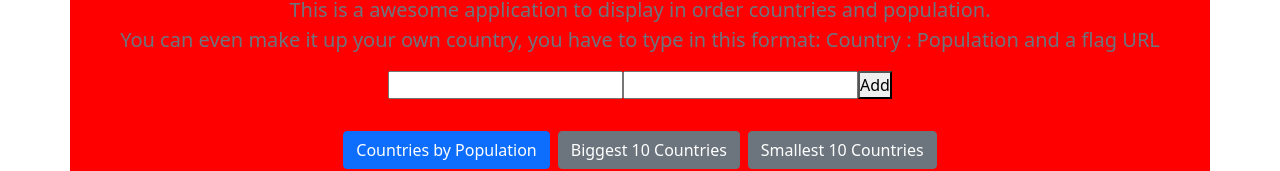
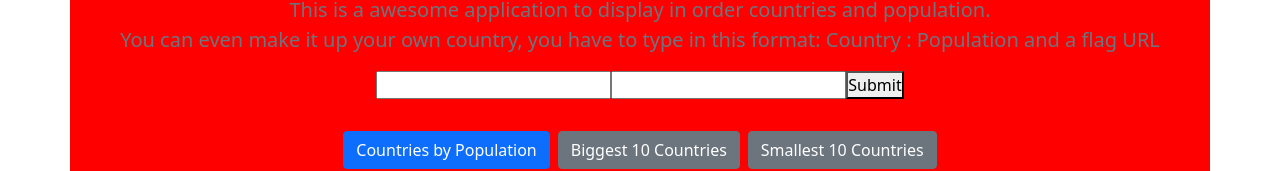
Before and after one commit to Riuqlav/Countries, a React (Create React App) app: page / in a window 1280 px wide. Shown: the part 151-322 px from the top of the page. Built offline with nearby package versions, Linux system fonts and the light colour scheme; no server answers.

Commit message:
Form ready

```diff
--- a/src/components/Cards/Header.js
+++ b/src/components/Cards/Header.js
@@ -11,7 +11,6 @@ const Header = () => {
   const apiCountries = useContext(GlobalContext);
 
   const [active, setActive] = useState("");
-  const [countries, setcountries] = useState([]);
 
   return (
     <>
@@ -56,13 +55,14 @@ const Header = () => {
               initialValues={{ country: "", population: "" }}
               onSubmit={async (values) => {
                 await new Promise((resolve) => setTimeout(resolve, 500));
-                console.log(JSON.stringify(values, null, 2));
+                apiCountries.push(values);
+                console.table(apiCountries);
               }}
             >
               <Form>
                 <Field name="country" type="text" />
                 <Field name="population" type="number" />
-                <button type="submit">Add</button>
+                <button type="submit">Submit</button>
               </Form>
             </Formik>
 
```
